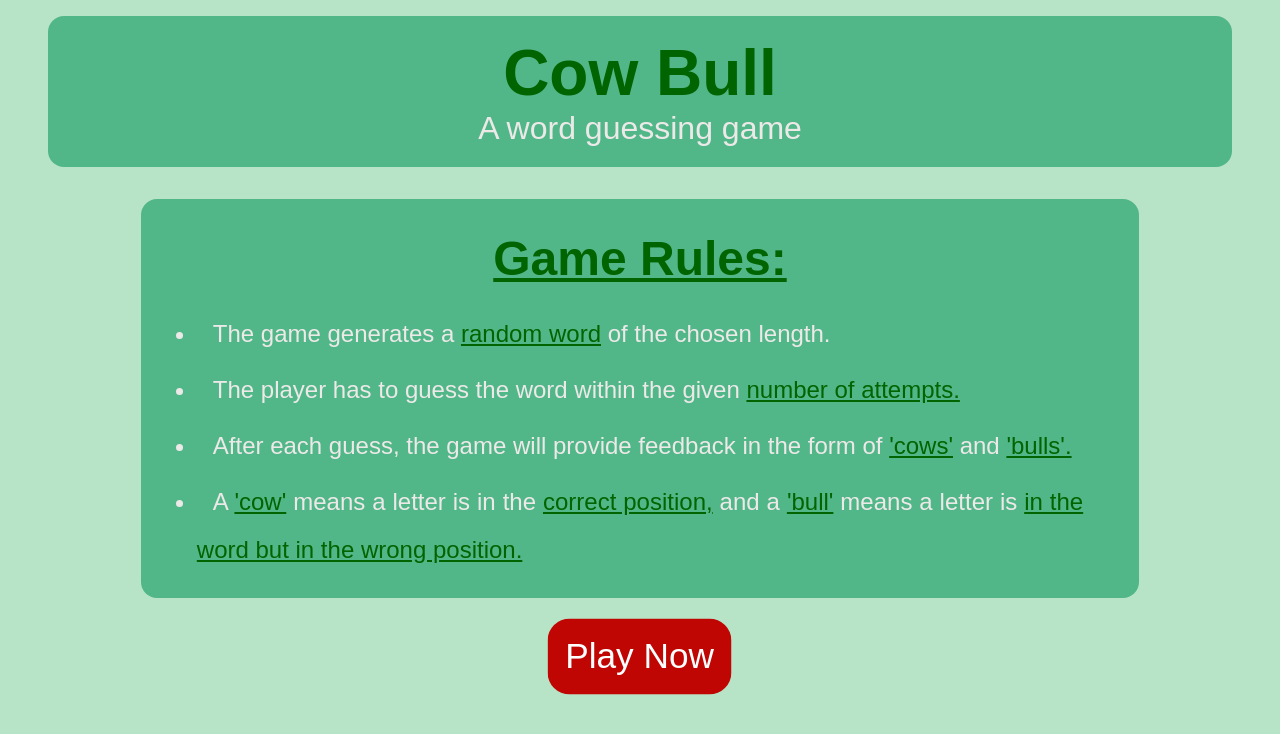
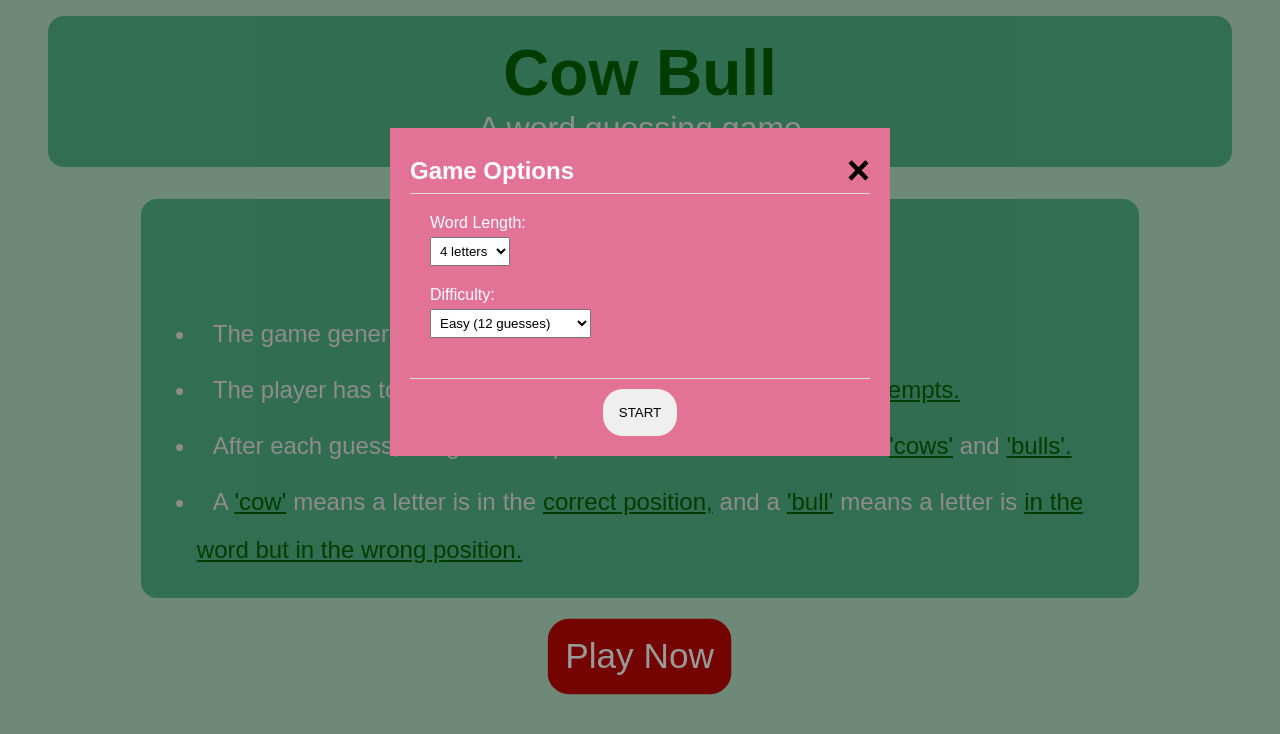
Before and after one commit to calmNinja/cow-bull-word-game, a plain HTML site: page index.html in a window 1280 px wide. Both pictures are taken after a click on the button "Play Now". Drawn offline with Linux system fonts and the light colour scheme.

Commit message:
game-option-modal

```diff
--- a/app.js
+++ b/app.js
@@ -1,4 +1,40 @@
+// Title animation script
 const cowAnimate = document.querySelector(".cow-animate");
 cowAnimate.addEventListener("animationend", function () {
   this.classList.add("done");
 });
+
+// Game Options modal script
+const playBtn = document.querySelector(".start-button");
+const modal = document.querySelector(".modal");
+const closeModalBtn = document.querySelector(".close-modal-button");
+const modalDialog = document.querySelector(".modal-dialog");
+const beginBtn = document.querySelector(".begin-button");
+
+// function to open the modal
+function openModal() {
+  modal.classList.add("open");
+}
+
+// function to close the modal
+function closeModal() {
+  modal.classList.remove("open");
+}
+
+playBtn.addEventListener("click", openModal);
+
+closeModalBtn.addEventListener("click", closeModal);
+
+beginBtn.addEventListener("click", closeModal);
+
+document.addEventListener("keydown", function (e) {
+  if (e.key === "Escape") {
+    closeModal();
+  }
+});
+
+window.addEventListener("click", function (event) {
+  if (event.target === modal) {
+    closeModal();
+  }
+});
--- a/index.html
+++ b/index.html
@@ -50,11 +50,11 @@
 
       <!-- Start Game Button Begins-->
       <!-- Modal Begins -->
-      <!-- <div class="modal">
+      <div class="modal">
         <div class="modal-dialog">
           <div class="modal-header">
             <h2>Game Options</h2>
-            <button class="close-button">&times;</button>
+            <button class="close-modal-button">&times;</button>
           </div>
           <div class="modal-body">
             <form>
@@ -77,10 +77,10 @@
             </form>
           </div>
           <div class="modal-footer">
-            <button class="btn btn-primary begin-button">Let's Begin</button>
+            <button class="btn btn-primary begin-button">START</button>
           </div>
         </div>
-      </div> -->
+      </div>
       <!-- Modal Ends -->
     </main>
     <!-- Footer Begins -->
--- a/styles.css
+++ b/styles.css
@@ -152,33 +152,99 @@ body {
   background-color: darkgreen;
 }
 
-/* temporary */
-/* .modal {
+/* Modal Styling begins */
+.modal {
   display: none;
+  position: fixed;
+  z-index: 1;
+  left: 0;
+  top: 0;
+  width: 100%;
+  height: 100%;
+  overflow: auto;
+  background-color: rgba(0, 0, 0, 0.4);
 }
 
+.modal-dialog {
+  background-color: #e27396;
+  color: #fefefe;
+  margin: 10% auto;
+  padding: 20px;
+  max-width: 500px;
+  width: 90%;
+}
+
+.modal-header {
+  display: flex;
+  justify-content: space-between;
+  align-items: center;
+  border-bottom: 1px solid #ddd;
+}
+
+.modal-header h2 {
+  margin: 0;
+  color: #fefefe;
+}
+
+.close-modal-button {
+  font-size: 40px;
+  font-weight: bold;
+  border: none;
+  background: none;
+  color: black;
+  cursor: pointer;
+}
+
+.close-modal-button:hover,
+.close-modal-button:focus {
+  color: #aaa;
+  text-decoration: none;
+  cursor: pointer;
+}
+
+.modal-body {
+  padding: 20px;
+}
+
+.modal-body label {
+  display: block;
+  margin-bottom: 5px;
+}
+
+.modal-body select {
+  padding: 5px;
+  margin-bottom: 20px;
+}
+
+.modal-footer {
+  border-top: 1px solid #ddd;
+  padding: 10px 0 0 0;
+  display: flex;
+  justify-content: center;
+}
+
+.modal-footer .begin-button {
+  padding: 1rem;
+  border: none;
+  border-radius: 20px;
+}
+.modal-footer .begin-button:hover {
+  background-color: #ff477e;
+  color:#fefefe;
+  cursor: pointer;
+
+}
+.modal.open {
+  display: block;
+}
+
+/* Modal styling ends */
+/*
 footer {
   display: none;
 } */
 
 /* Media queries */
-/* Media queries for tablet screens */
-/* @media only screen and (max-width: 1024px) {
-  body{
-    background-color: purple;
-  }
-
-  .rules-container {
-    width: 90%;
-  }
-  .rules-container ul {
-    padding: 1rem;
-  }
-  .rules-container li {
-    font-size: 1.3rem;
-    line-height: 2.5rem;
-  }
-} */
 
 @media only screen and (max-width: 1024px) {
   body {
@@ -218,9 +284,7 @@ footer {
 
 /* Media queries for mobile screens */
 @media only screen and (max-width: 768px) {
-  body {
-    /* background-color: blue; */
-  }
+
   .header-container {
     margin: 0 1rem 1rem;
     padding: 2rem;
```
